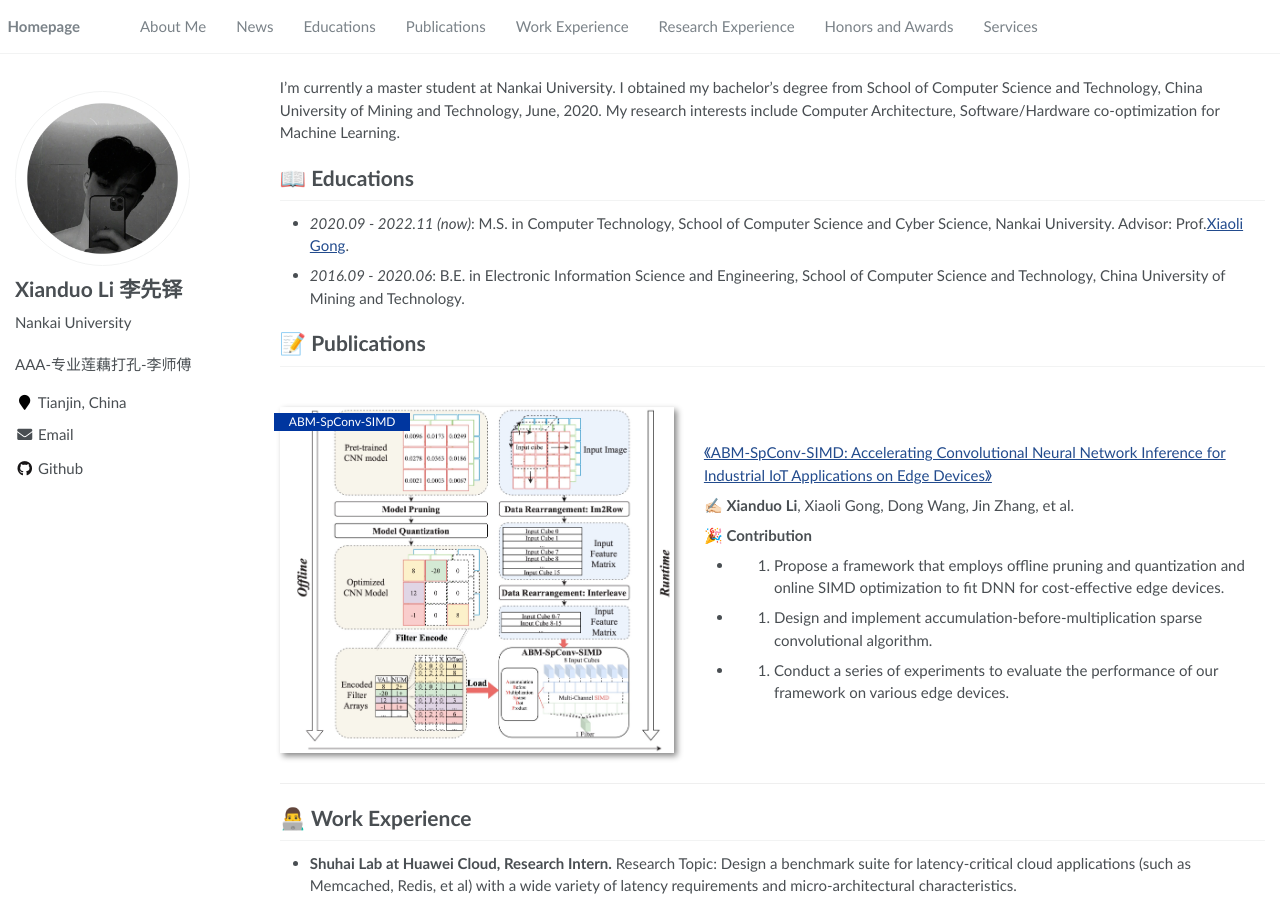
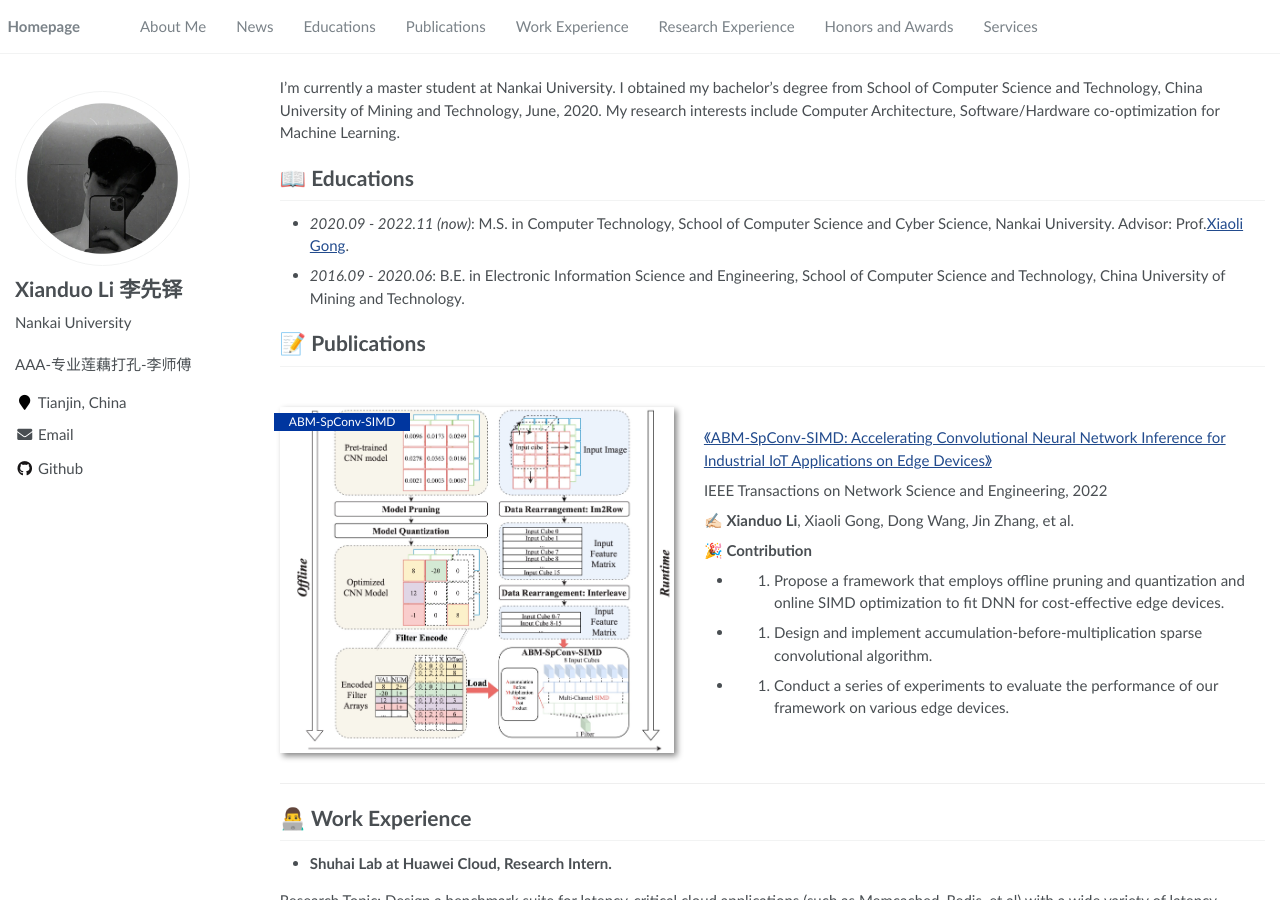
Before and after one commit to lxd-cumt/lxd-cumt.github.io, a Jekyll site: the page built from _pages/about.md, in a window 1280 px wide and 900 px high. Built offline with Jekyll 4.4.1, drawn with Linux system fonts in a browser that asks for light colours.

Commit message:
change paper discription

```diff
--- a/_pages/about.md
+++ b/_pages/about.md
@@ -39,6 +39,8 @@ My research interest includes neural machine translation and computer vision. I
 
 [《ABM-SpConv-SIMD: Accelerating Convolutional Neural Network Inference for Industrial IoT Applications on Edge Devices》](https://ieeexplore.ieee.org/document/9721546)
 
+IEEE Transactions on Network Science and Engineering, 2022
+
 ✍🏻 **Xianduo Li**, Xiaoli Gong, Dong Wang, Jin Zhang, et al.
 
 🎉 **Contribution**
@@ -51,6 +53,7 @@ My research interest includes neural machine translation and computer vision. I
 
 # 👨‍💻 Work Experience
 - **Shuhai Lab at Huawei Cloud, Research Intern.**
+
 Research Topic: Design a benchmark suite for latency-critical cloud applications (such as Memcached, Redis, et al) with a wide variety of latency requirements and micro-architectural characteristics.
 
 # 💻 Research Experience
```
